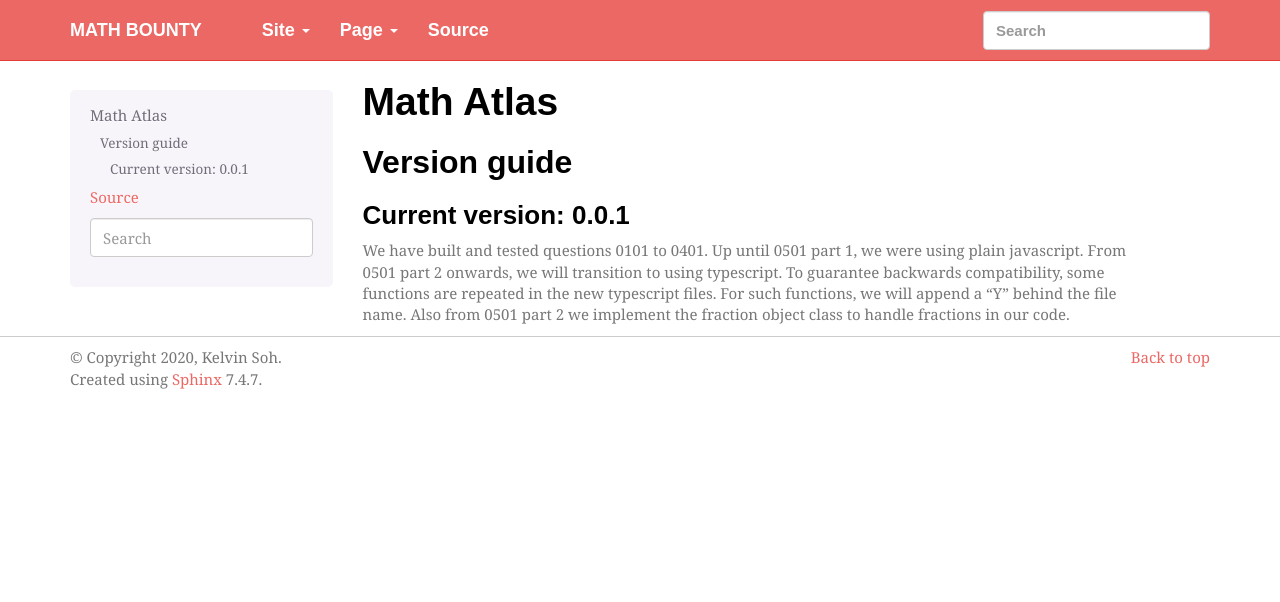
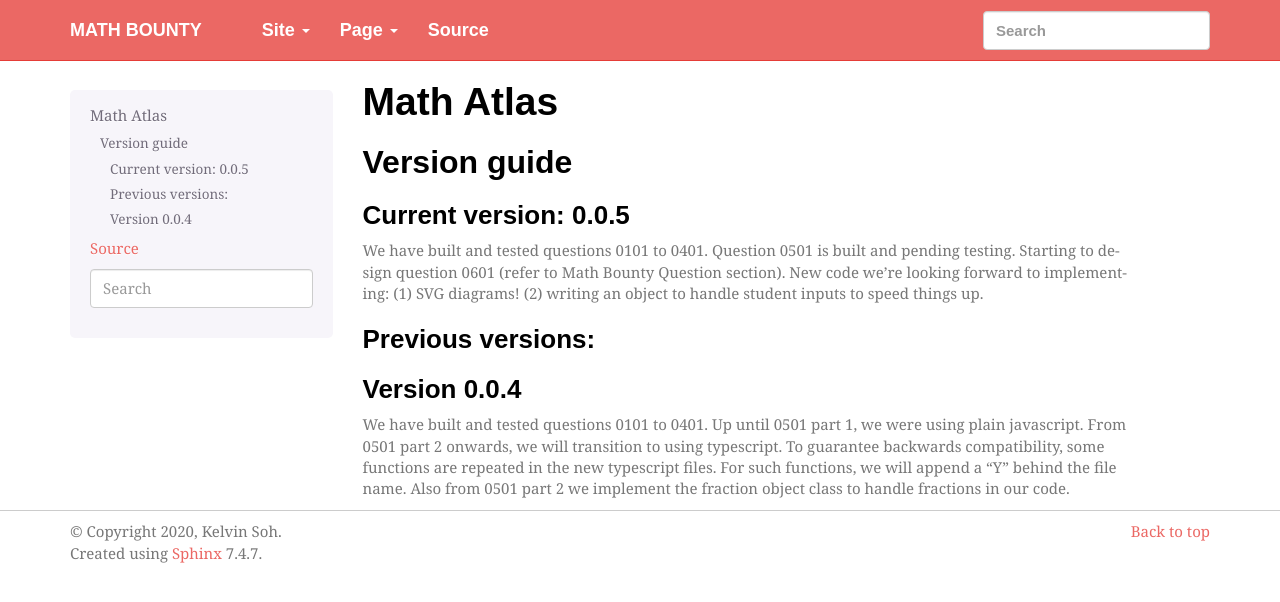
Before and after one commit to kelvinsjk/math-bounty, a Sphinx documentation site: the page built from docs/math-atlas.rst, in a window 1280 px wide. Shown: the top 602 px of the page. Built offline with Sphinx 7.4.7, drawn with Linux system fonts in a browser that asks for light colours; some web fonts are replaced.

Commit message:
question 0601 discussion

```diff
--- a/docs/index.rst
+++ b/docs/index.rst
@@ -12,7 +12,7 @@ Math Atlas and Math Bounty
 
    self
    math-atlas
-   questions
+   questions/index
 
 Introduction
 ----------------------------------------------------------------
--- a/docs/math-atlas.rst
+++ b/docs/math-atlas.rst
@@ -4,6 +4,13 @@ Math Atlas
 Version guide
 --------------------------------
 
-Current version: 0.0.1
+Current version: 0.0.5
 ^^^^^^^^^^^^^^^^^^^^^^^
+We have built and tested questions 0101 to 0401. Question 0501 is built and pending testing. Starting to design question 0601 (refer to Math Bounty Question section). New code we're looking forward to implementing: (1) SVG diagrams! (2) writing an object to handle student inputs to speed things up.
+
+Previous versions:
+^^^^^^^^^^^^^^^^^^^^
+
+Version 0.0.4
+^^^^^^^^^^^^^^
 We have built and tested questions 0101 to 0401. Up until 0501 part 1, we were using plain javascript. From 0501 part 2 onwards, we will transition to using typescript. To guarantee backwards compatibility, some functions are repeated in the new typescript files. For such functions, we will append a "Y" behind the file name. Also from 0501 part 2 we implement the fraction object class to handle fractions in our code.
```
Also changed, not shown: docs/questions/index.rst (added, +9 -0 lines), docs/questions/topic5.rst (renamed from docs/questions.rst, +8 -9 lines), docs/questions/topic6.rst (added, +43 -0 lines).
